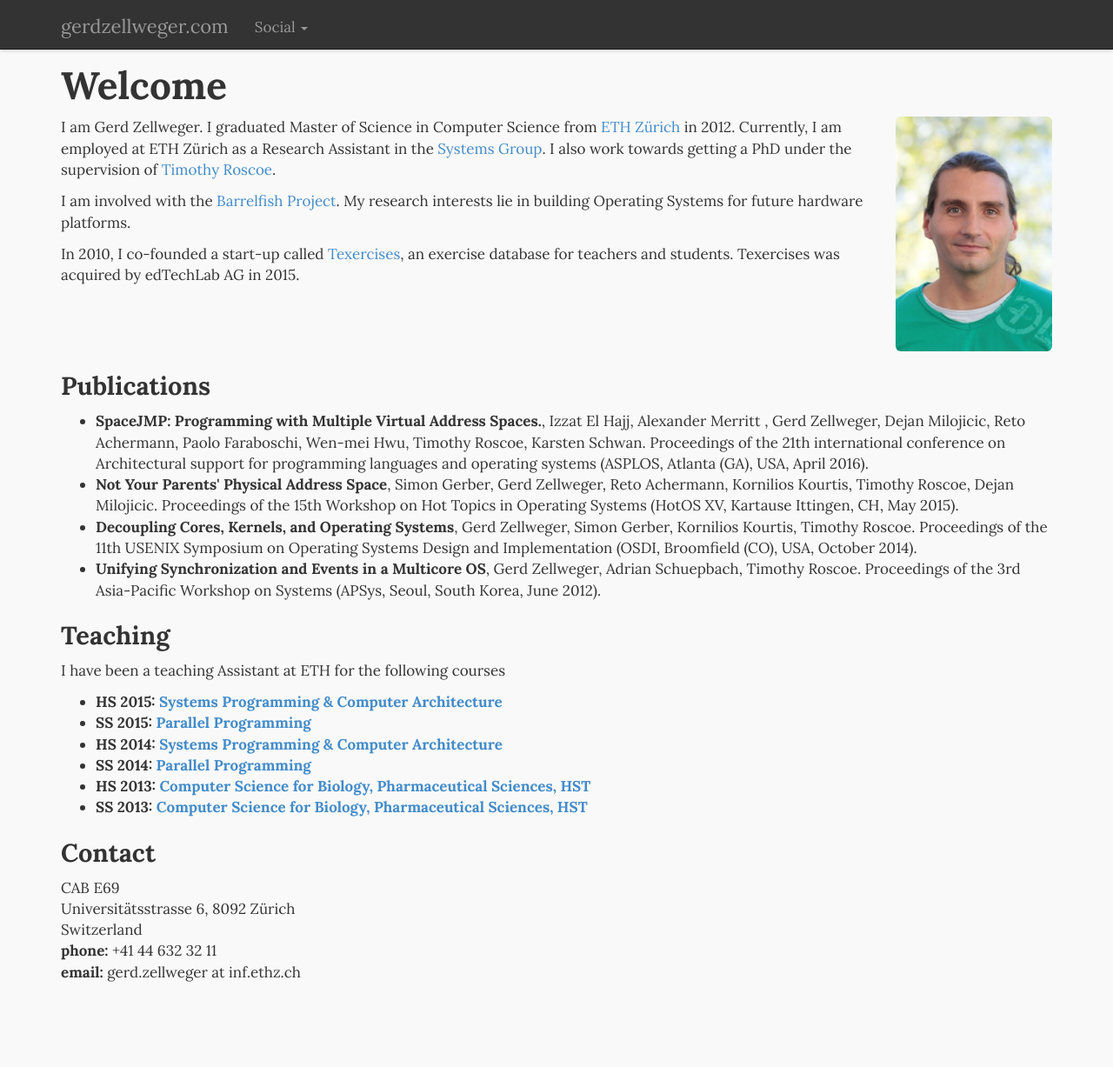
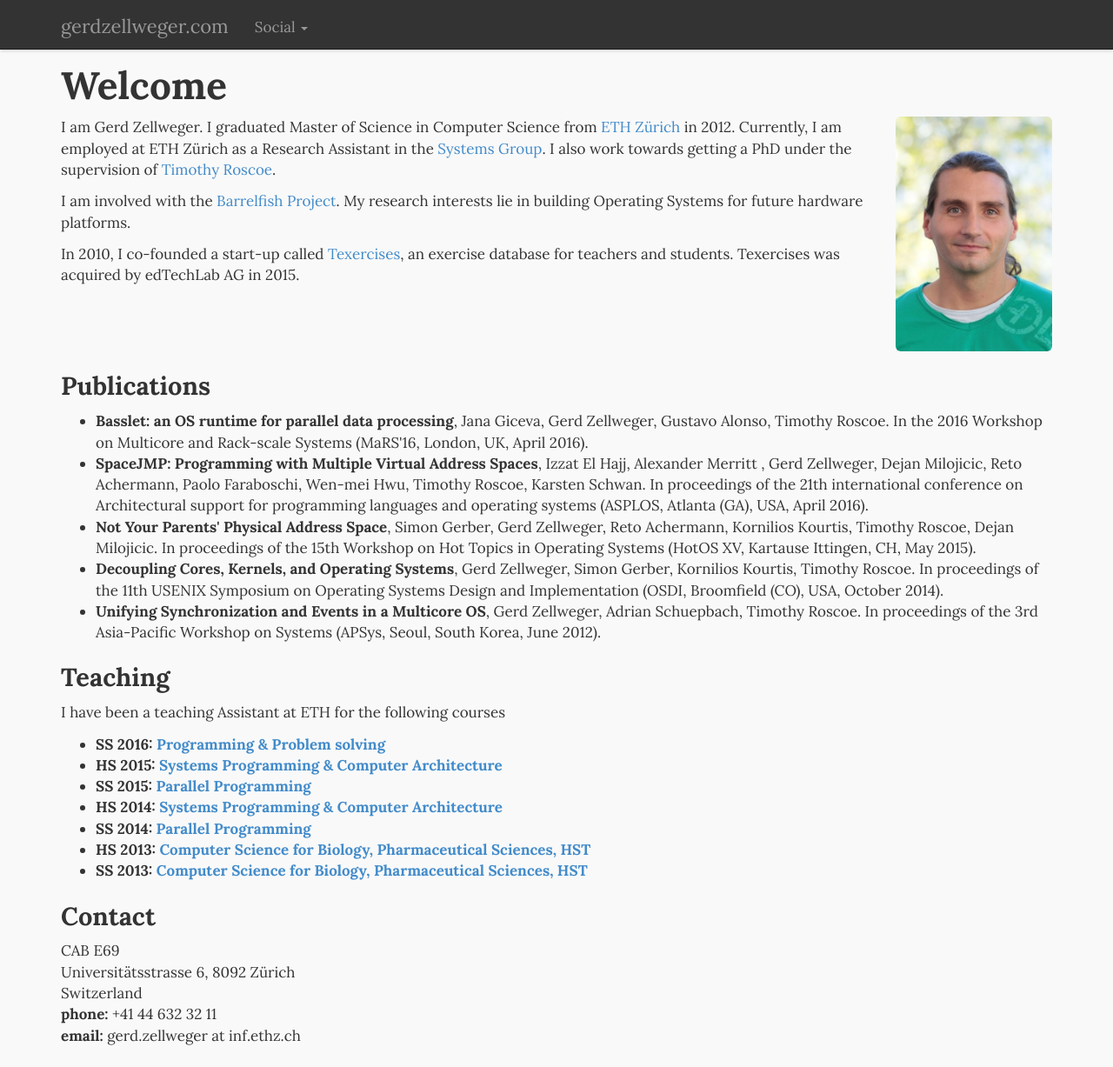
Before and after one commit to gz/website, a Jekyll site: the page built from index.html, in a window 1280 px wide and 1227 px high. Shown: the whole window at 87% size. Built offline with Jekyll 4.4.1, drawn with Linux system fonts in a browser that asks for light colours; Markdown is read by kramdown in place of the engine named in the settings.

Commit message:
Update website.
Signed-off-by: Gerd Zellweger <mail@gerdzellweger.com>

```diff
--- a/index.html
+++ b/index.html
@@ -25,19 +25,33 @@ title: Gerd Zellweger
 
 <h3>Publications</h3>
 <ul class="unstyled">
+
   <li>
-  <strong>SpaceJMP: Programming with Multiple Virtual Address Spaces.</strong>, Izzat El Hajj, Alexander Merritt , Gerd Zellweger, Dejan Milojicic, Reto Achermann, Paolo Faraboschi, Wen-mei Hwu, Timothy Roscoe, Karsten Schwan. Proceedings of the 21th international conference on Architectural support for programming languages and operating systems (ASPLOS, Atlanta (GA), USA, April 2016).
+  <strong>Basslet: an OS runtime for parallel data processing</strong>, Jana Giceva, Gerd Zellweger, Gustavo Alonso, Timothy Roscoe. In the 2016 Workshop on Multicore and Rack-scale Systems (MaRS'16, London, UK, April 2016).
   </li>
+
   <li>
-  <strong>Not Your Parents' Physical Address Space</strong>, Simon Gerber, Gerd Zellweger, Reto Achermann, Kornilios Kourtis, Timothy Roscoe, Dejan Milojicic. Proceedings of the 15th Workshop on Hot Topics in Operating Systems (HotOS XV, Kartause Ittingen, CH, May 2015).
+  <strong>SpaceJMP: Programming with Multiple Virtual Address Spaces</strong>, Izzat El Hajj, Alexander Merritt , Gerd Zellweger, Dejan Milojicic, Reto Achermann, Paolo Faraboschi, Wen-mei Hwu, Timothy Roscoe, Karsten Schwan. In proceedings of the 21th international conference on Architectural support for programming languages and operating systems (ASPLOS, Atlanta (GA), USA, April 2016).
   </li>
-  <li><strong>Decoupling Cores, Kernels, and Operating Systems</strong>, Gerd Zellweger, Simon Gerber, Kornilios Kourtis, Timothy Roscoe. Proceedings of the 11th USENIX Symposium on Operating Systems Design and Implementation (OSDI, Broomfield (CO), USA, October 2014).</li>
-  <li><strong>Unifying Synchronization and Events in a Multicore OS</strong>, Gerd Zellweger, Adrian Schuepbach, Timothy Roscoe. Proceedings of the 3rd Asia-Pacific Workshop on Systems (APSys, Seoul, South Korea, June 2012).</li>
+
+  <li>
+  <strong>Not Your Parents' Physical Address Space</strong>, Simon Gerber, Gerd Zellweger, Reto Achermann, Kornilios Kourtis, Timothy Roscoe, Dejan Milojicic. In proceedings of the 15th Workshop on Hot Topics in Operating Systems (HotOS XV, Kartause Ittingen, CH, May 2015).
+  </li>
+
+  <li>
+  <strong>Decoupling Cores, Kernels, and Operating Systems</strong>, Gerd Zellweger, Simon Gerber, Kornilios Kourtis, Timothy Roscoe. In proceedings of the 11th USENIX Symposium on Operating Systems Design and Implementation (OSDI, Broomfield (CO), USA, October 2014).
+  </li>
+
+  <li>
+  <strong>Unifying Synchronization and Events in a Multicore OS</strong>, Gerd Zellweger, Adrian Schuepbach, Timothy Roscoe. In proceedings of the 3rd Asia-Pacific Workshop on Systems (APSys, Seoul, South Korea, June 2012).
+  </li>
+
 </ul>
 
 <h3>Teaching</h3>
 <p>I have been a teaching Assistant at ETH for the following courses</p>
 <ul class="unstyled">
+  <li><strong>SS 2016: <a href="http://asq.gribex.net/teaching/ppl2016/">Programming & Problem solving</a></strong></li>
   <li><strong>HS 2015: <a href="http://www.systems.ethz.ch/courses/fall2015/SPCA/">Systems Programming & Computer Architecture</a></strong></li>
   <li><strong>SS 2015: <a href="http://ait.inf.ethz.ch/teaching/courses/2015-SS-Parallel-Programming/">Parallel Programming</a></strong></li>
   <li><strong>HS 2014: <a href="http://www.systems.ethz.ch/courses/fall2014/SPCA/">Systems Programming & Computer Architecture</a></strong></li>
```
